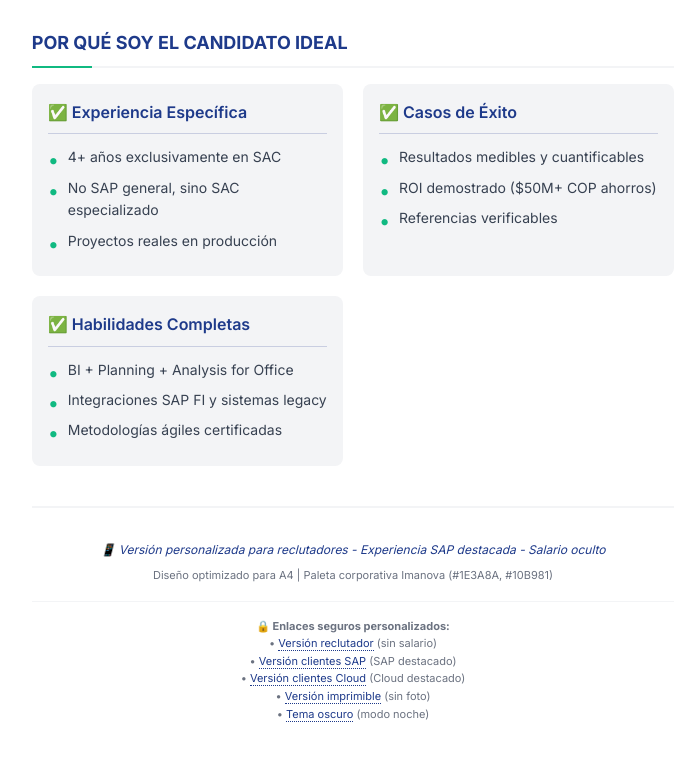
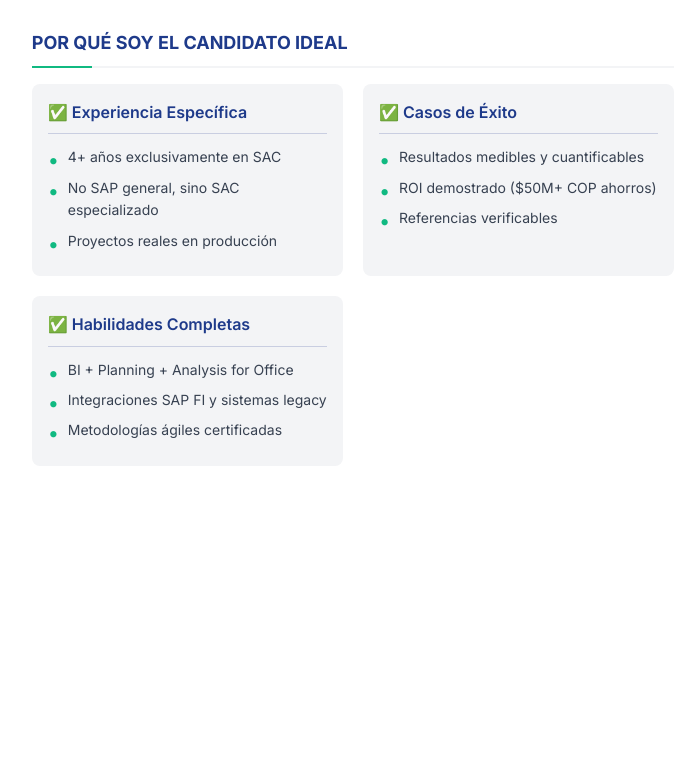
Before and after one commit to imanovabot/cvs-publicos, a plain HTML site: page index.html in a window 1280 px wide. Shown: the part 3408-4169 px from the top of the page, without its empty margins (287-974 px from the left). After the commit the page ends 3981 px from the top, so only its background shows below. Drawn offline with Linux system fonts and the light colour scheme.

Commit message:
Ocultado completamente el footer y eliminada información adicional
- Footer completamente oculto: display: none
- Funciones de mensajes vaciadas: no agregan contenido al footer
- Enlaces personalizados eliminados del footer
- CV ahora es solo de dos páginas, sin información extra
- Mantenido sistema de tokens para versiones personalizadas
- URLs con tokens siguen funcionando internamente

```diff
--- a/index.html
+++ b/index.html
@@ -398,12 +398,7 @@
 
         /* Footer */
         .footer {
-            margin-top: 40px;
-            padding-top: 20px;
-            border-top: 2px solid var(--imanova-gray-light);
-            text-align: center;
-            font-size: 12px;
-            color: var(--imanova-gray-medium);
+            display: none; /* Oculto completamente - CV de solo dos páginas */
         }
 
         /* Print Optimizations */
@@ -1066,28 +1061,8 @@
         }
 
         function updatePersonalizedMessage(customMessage) {
-            const footer = document.querySelector('.footer');
-            if (footer) {
-                // Limpiar footer primero
-                footer.innerHTML = '';
-
-                // Agregar mensaje personalizado
-                const message = document.createElement('p');
-                message.style.marginTop = '12px';
-                message.style.fontSize = '12px';
-                message.style.color = 'var(--imanova-blue)';
-                message.style.fontStyle = 'italic';
-                message.textContent = `🔒 ${customMessage}`;
-                footer.appendChild(message);
-
-                // Agregar información de diseño
-                const designInfo = document.createElement('p');
-                designInfo.style.marginTop = '8px';
-                designInfo.style.fontSize = '11px';
-                designInfo.style.color = 'var(--imanova-gray-medium)';
-                designInfo.textContent = 'Diseño optimizado para A4 | Paleta corporativa Imanova (#1E3A8A, #10B981)';
-                footer.appendChild(designInfo);
-            }
+            // Función vacía - No se muestran mensajes en el footer
+            // El CV es solo de dos páginas, sin información adicional
         }
 
         function hideElements(selectors) {
@@ -1136,48 +1111,13 @@
         }
 
         function addPersonalizedMessage() {
-            const footer = document.querySelector('.footer');
-            if (footer) {
-                // Mensaje principal
-                const message = document.createElement('p');
-                message.style.marginTop = '12px';
-                message.style.fontSize = '12px';
-                message.style.color = 'var(--imanova-blue)';
-                message.style.fontStyle = 'italic';
-                message.textContent = '📱 Versión personalizada para reclutadores - Experiencia SAP destacada - Salario oculto';
-                footer.appendChild(message);
-
-                // Información de diseño
-                const designInfo = document.createElement('p');
-                designInfo.style.marginTop = '8px';
-                designInfo.style.fontSize = '11px';
-                designInfo.style.color = 'var(--imanova-gray-medium)';
-                designInfo.textContent = 'Diseño optimizado para A4 | Paleta corporativa Imanova (#1E3A8A, #10B981)';
-                footer.appendChild(designInfo);
-            }
+            // Función vacía - No se muestran mensajes en el footer
+            // El CV es solo de dos páginas, sin información adicional
         }
 
         function createExampleLinks() {
-            const footer = document.querySelector('.footer');
-            if (footer) {
-                const linksDiv = document.createElement('div');
-                linksDiv.style.marginTop = '16px';
-                linksDiv.style.paddingTop = '16px';
-                linksDiv.style.borderTop = '1px solid var(--imanova-gray-light)';
-                linksDiv.style.fontSize = '11px';
-                linksDiv.style.color = 'var(--imanova-gray-medium)';
-
-                linksDiv.innerHTML = `
-                    <strong>🔒 Enlaces seguros personalizados:</strong><br>
-                    • <a href="?t=r3c1ut4d0r" style="color: var(--imanova-blue); text-decoration: none; border-bottom: 1px dotted var(--imanova-blue);">Versión reclutador</a> (sin salario)<br>
-                    • <a href="?t=c13nt3s4p" style="color: var(--imanova-blue); text-decoration: none; border-bottom: 1px dotted var(--imanova-blue);">Versión clientes SAP</a> (SAP destacado)<br>
-                    • <a href="?t=c13nt3c10ud" style="color: var(--imanova-blue); text-decoration: none; border-bottom: 1px dotted var(--imanova-blue);">Versión clientes Cloud</a> (Cloud destacado)<br>
-                    • <a href="?t=1mpr3s10n" style="color: var(--imanova-blue); text-decoration: none; border-bottom: 1px dotted var(--imanova-blue);">Versión imprimible</a> (sin foto)<br>
-                    • <a href="?t=0scur0" style="color: var(--imanova-blue); text-decoration: none; border-bottom: 1px dotted var(--imanova-blue);">Tema oscuro</a> (modo noche)
-                `;
-
-                footer.appendChild(linksDiv);
-            }
+            // Función vacía - No se muestran enlaces en el footer
+            // El CV es solo de dos páginas, sin información adicional
         }
     </script>
 </body>
```
